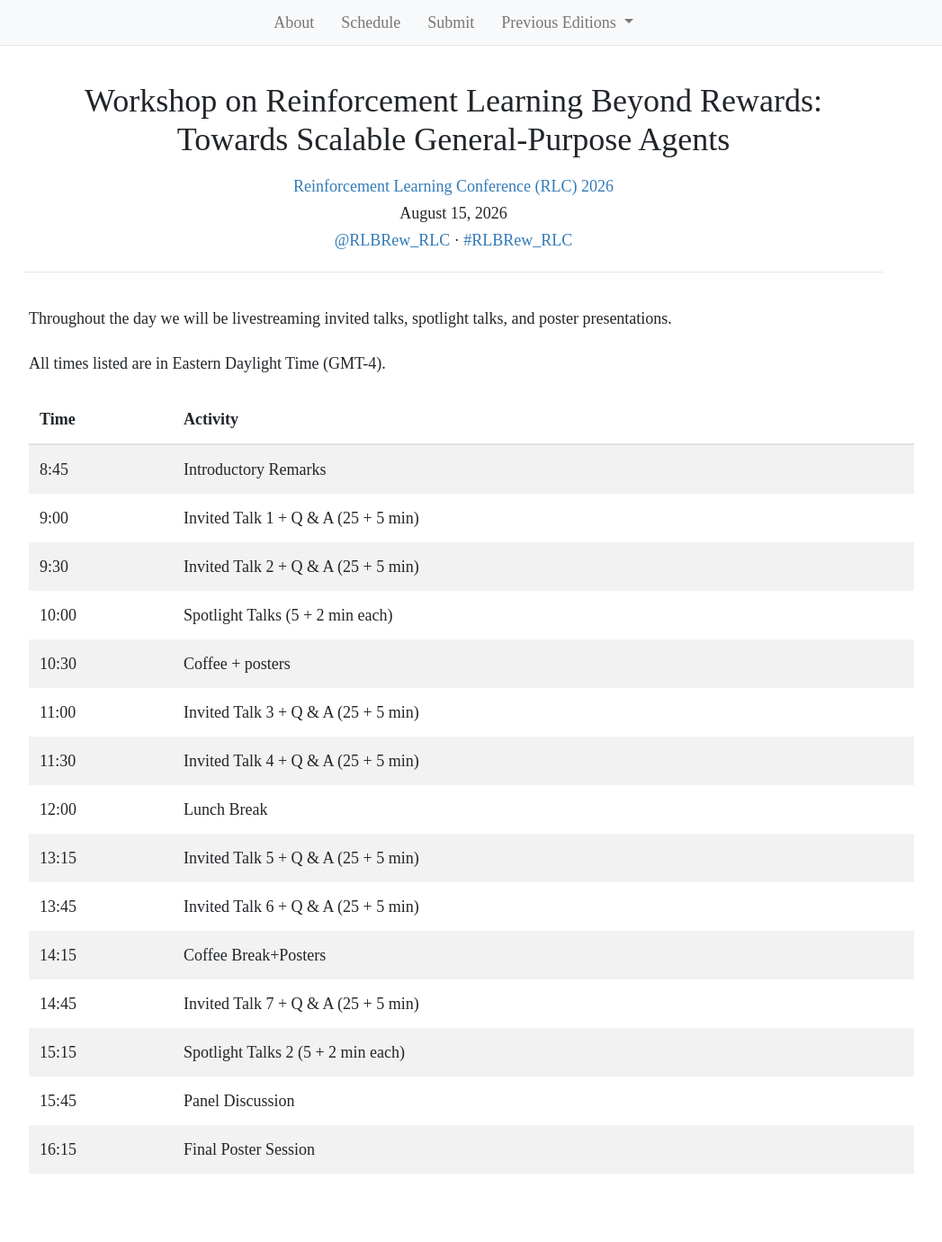
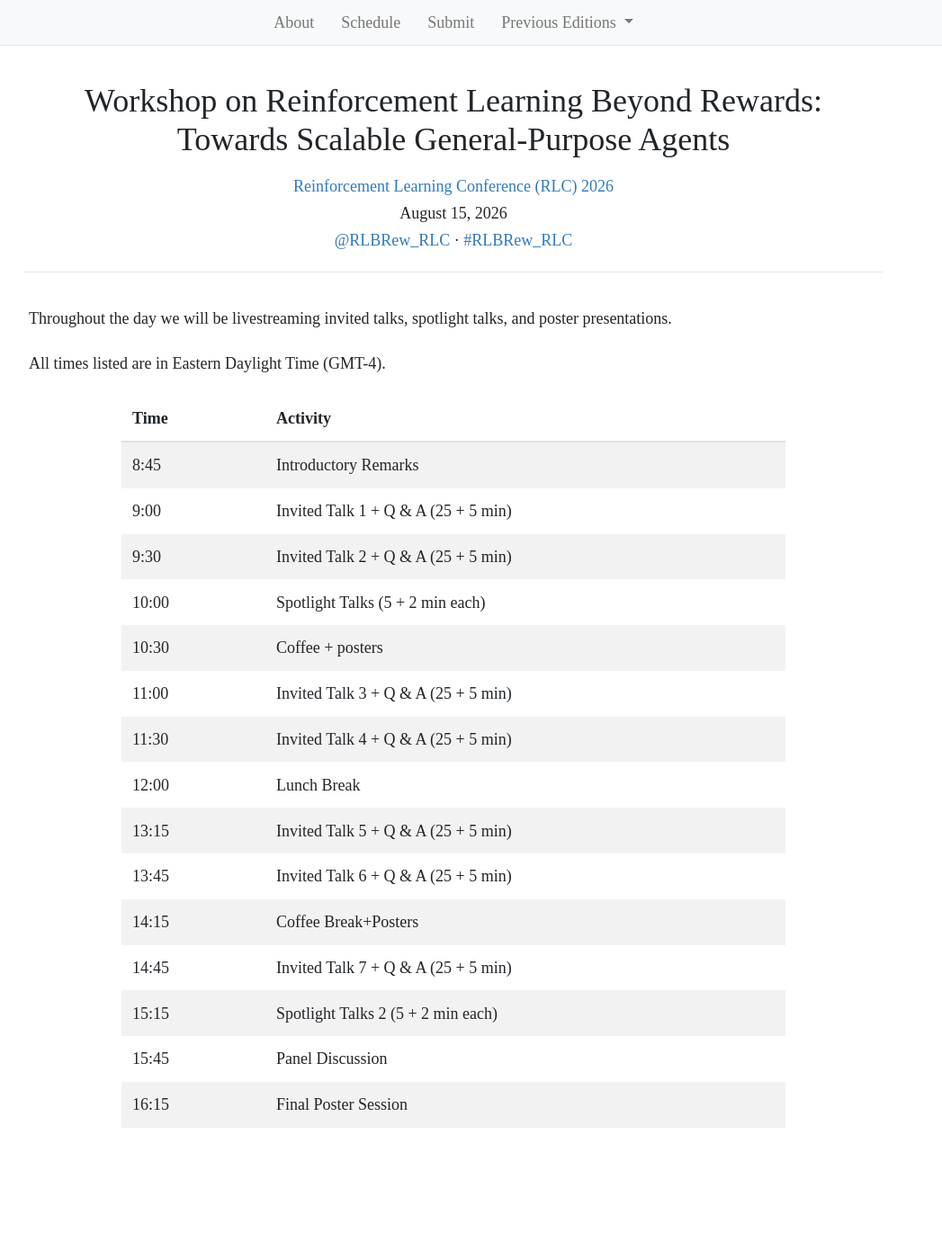
Before and after one commit to rlbrew3-workshop/rlbrew3-workshop.github.io, a Jekyll site: the page built from schedule.html, in a window 1280 px wide. Shown: the whole page at 90% size, without its empty margins (136-1183 px from the left). Built offline with Jekyll 4.4.1, drawn with Linux system fonts in a browser that asks for light colours; nearby versions of some CDN libraries; after the commit the page ends 1330 px from its top, so only the background shows below that.

Commit message:
pretty schedule table

```diff
--- a/css/style.css
+++ b/css/style.css
@@ -116,6 +116,24 @@ table {
   padding-bottom: 60px;
 }
 
+#schedule {
+  width: 75%;
+  margin-left: auto;
+  margin-right: auto;
+}
+
+#schedule th:first-child,
+#schedule td:first-child {
+  padding-right: 2.5rem;
+  white-space: nowrap;
+}
+
+#schedule th,
+#schedule td {
+  padding-top: 0.65rem;
+  padding-bottom: 0.65rem;
+}
+
 .slp {
   background: #fff;
   padding: 10px;
@@ -213,6 +231,10 @@ table .time {
   .organizers-grid {
     grid-template-columns: repeat(2, minmax(0, 1fr));
   }
+
+  #schedule {
+    width: 100%;
+  }
 }
 
 @media (max-width: 600px) {
```
